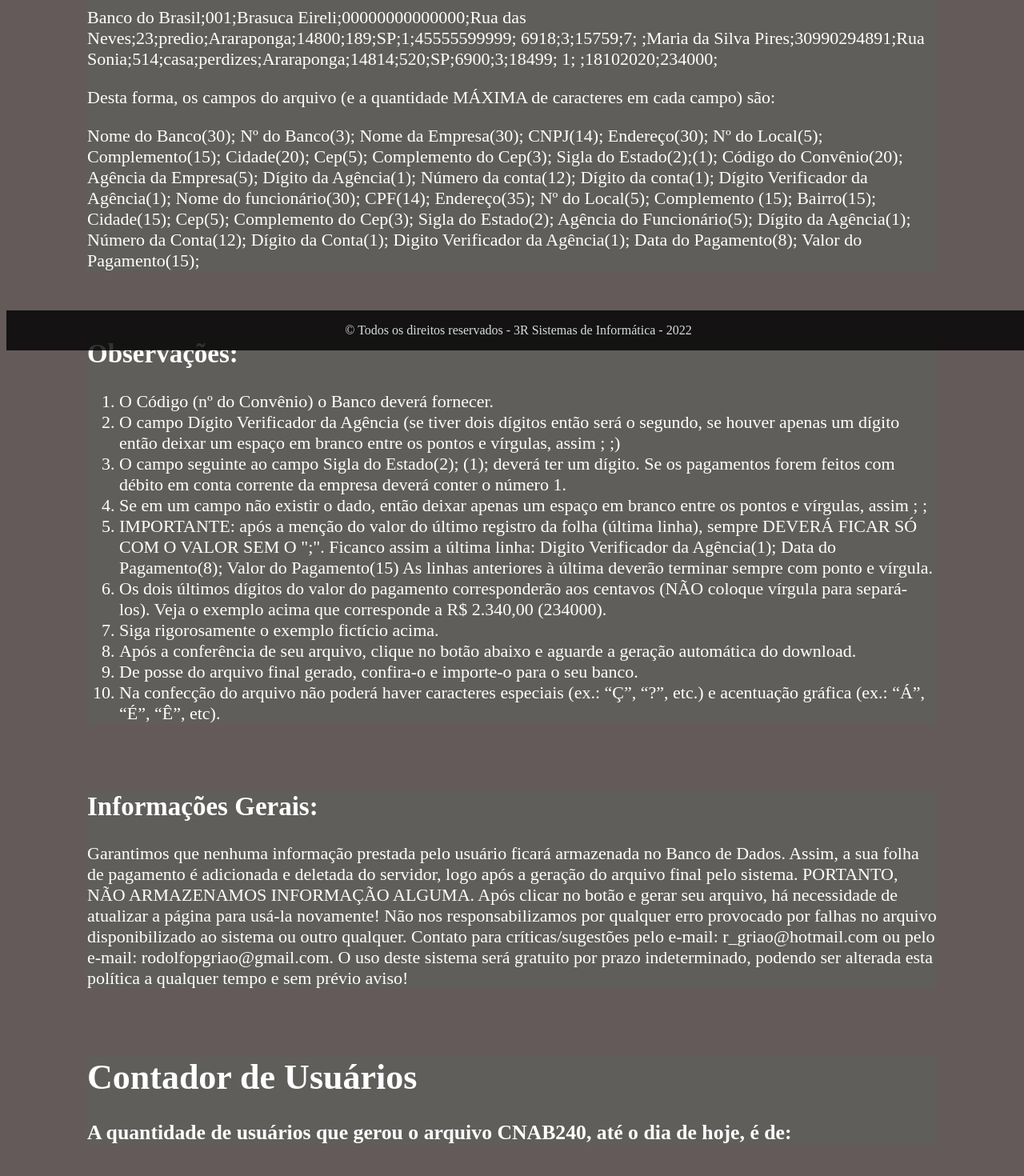
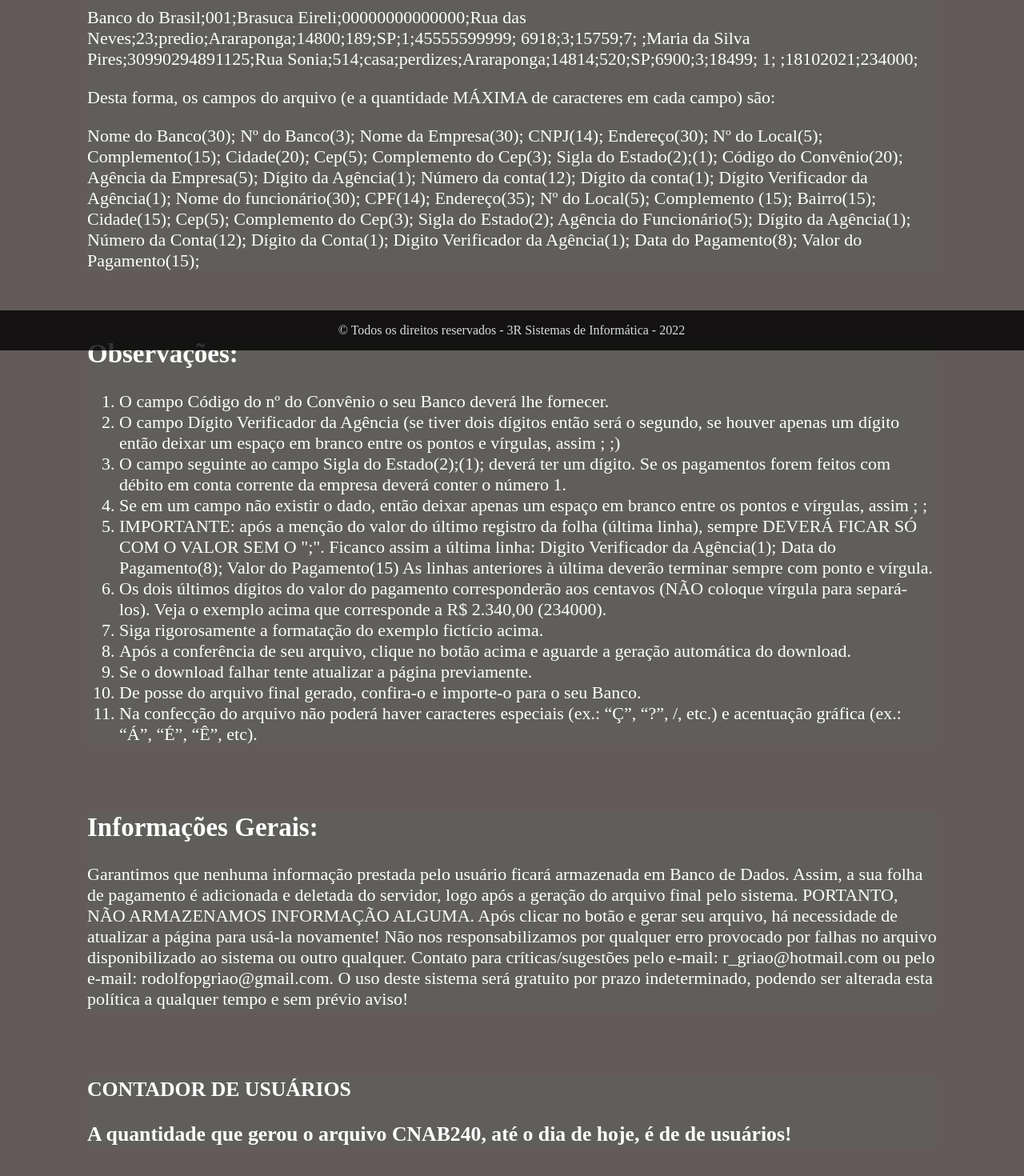
Before and after one commit to rgriao/projetoFolhaFE, a React (Create React App) app: page / in a window 1280 px wide. Shown: the part 362-1832 px from the top of the page at 80% size. Built offline with nearby package versions, Linux system fonts and the light colour scheme; no server answers.

Commit message:
Ajustes Finais Funcionando em 10/04/2022

```diff
--- a/public/styles.css
+++ b/public/styles.css
@@ -60,7 +60,7 @@
   position: fixed;
   bottom: 0;
   width: 100%;
-  margin-left:-8px;
+  margin-left:-16.5px;
   opacity: 0.80;
   box-sizing: border-box;
 }
--- a/src/components/ContadorVisitantes.js
+++ b/src/components/ContadorVisitantes.js
@@ -4,9 +4,9 @@
   return (
     <body>
       <div id="contador">
-      <h1>Contador de Usuários</h1>
+      <h3>CONTADOR DE USUÁRIOS</h3>
         <h3>
-          A quantidade de usuários que gerou o arquivo CNAB240, até o dia de hoje, é de: { props.cont }
+          A quantidade que gerou o arquivo CNAB240, até o dia de hoje, é de { props.cont } de usuários!
         </h3>
       </div>
     </body>
--- a/src/components/Corpo.js
+++ b/src/components/Corpo.js
@@ -13,13 +13,13 @@
             é necessário checar se ele obedece uma formatação interna obrigatória (posição dos dados e quantidade de campos) .
           </p>
           <p>
-            Assim, o referido arquivo deverá conter 35 campos separados, um do outro, por ";" (ponto e vírgula sem as aspas)
+            Assim, o referido arquivo deverá conter 35 campos separados, um do outro, por ";" (ponto e vírgula sem as aspas, sem o uso de ponto, barras, etc.)
             conforme exemplo fictício abaixo:
           </p>
           <p>
             Banco do Brasil;001;Brasuca Eireli;00000000000000;Rua das Neves;23;predio;Araraponga;14800;189;SP;1;45555599999;
-            6918;3;15759;7; ;Maria da Silva Pires;30990294891;Rua Sonia;514;casa;perdizes;Araraponga;14814;520;SP;6900;3;18499;
-            1; ;18102020;234000;
+            6918;3;15759;7; ;Maria da Silva Pires;30990294891125;Rua Sonia;514;casa;perdizes;Araraponga;14814;520;SP;6900;3;18499;
+            1; ;18102021;234000;
           </p>
           <p>
             Desta forma, os campos do arquivo (e a quantidade MÁXIMA de caracteres em cada campo) são:
@@ -37,10 +37,10 @@
         <div id="obs">
           <h2>Observações:</h2>
           <ol>
-            <li>O Código (nº do Convênio) o Banco deverá fornecer.</li>
+            <li>O campo Código do nº do Convênio o seu Banco deverá lhe fornecer.</li>
             <li>O campo Dígito Verificador da Agência (se tiver dois dígitos então será o segundo,
               se houver apenas um dígito então deixar um espaço em branco entre os pontos e vírgulas, assim ; ;)</li>
-            <li>O campo seguinte ao campo Sigla do Estado(2); (1); deverá ter um dígito. Se os pagamentos
+            <li>O campo seguinte ao campo Sigla do Estado(2);(1); deverá ter um dígito. Se os pagamentos
               forem feitos com débito em conta corrente da empresa deverá conter o número 1.</li>
             <li>Se em um campo não existir o dado, então deixar apenas um espaço em branco entre os pontos e vírgulas, assim ; ;</li>
             <li>IMPORTANTE: após a menção do valor do último registro da folha (última linha), sempre
@@ -48,17 +48,18 @@
               Data do Pagamento(8); Valor do Pagamento(15) As linhas anteriores à última deverão terminar sempre com ponto e vírgula.</li>
             <li>Os dois últimos dígitos do valor do pagamento corresponderão aos centavos (NÃO coloque vírgula para separá-los). Veja o exemplo acima
               que corresponde a R$ 2.340,00 (234000).</li>
-            <li>Siga rigorosamente o exemplo fictício acima.</li>
-            <li>Após a conferência de seu arquivo, clique no botão abaixo e aguarde a geração automática do download.</li>
-            <li>De posse do arquivo final gerado, confira-o e importe-o para o seu banco.</li>
+            <li>Siga rigorosamente a formatação do exemplo fictício acima.</li>
+            <li>Após a conferência de seu arquivo, clique no botão acima e aguarde a geração automática do download.</li>
+            <li>Se o download falhar tente atualizar a página previamente.</li>
+            <li>De posse do arquivo final gerado, confira-o e importe-o para o seu Banco.</li>
             <li>Na confecção do arquivo não poderá haver caracteres especiais (ex.:
-              “Ç”, “?”, etc.) e acentuação gráfica (ex.: “Á”, “É”, “Ê”, etc).</li>
+              “Ç”, “?”, /, etc.) e acentuação gráfica (ex.: “Á”, “É”, “Ê”, etc).</li>
           </ol>
         </div>
         <div id="info">
           <h2>Informações Gerais:</h2>
           <p>
-            Garantimos que nenhuma informação prestada pelo usuário ficará armazenada no Banco de Dados. Assim, a sua folha de pagamento
+            Garantimos que nenhuma informação prestada pelo usuário ficará armazenada em Banco de Dados. Assim, a sua folha de pagamento
             é adicionada e deletada do servidor, logo após a geração do arquivo final pelo sistema. PORTANTO, NÃO ARMAZENAMOS INFORMAÇÃO ALGUMA.
             Após clicar no botão e gerar seu arquivo, há necessidade de atualizar a página para usá-la novamente!
             Não nos responsabilizamos por qualquer erro provocado por falhas no arquivo disponibilizado ao sistema ou outro qualquer.
```
Also changed, not shown: src/App.jsx (+6 -3 lines), public/bundle.js, src/components/Rodape.js (line endings or trailing spaces).
